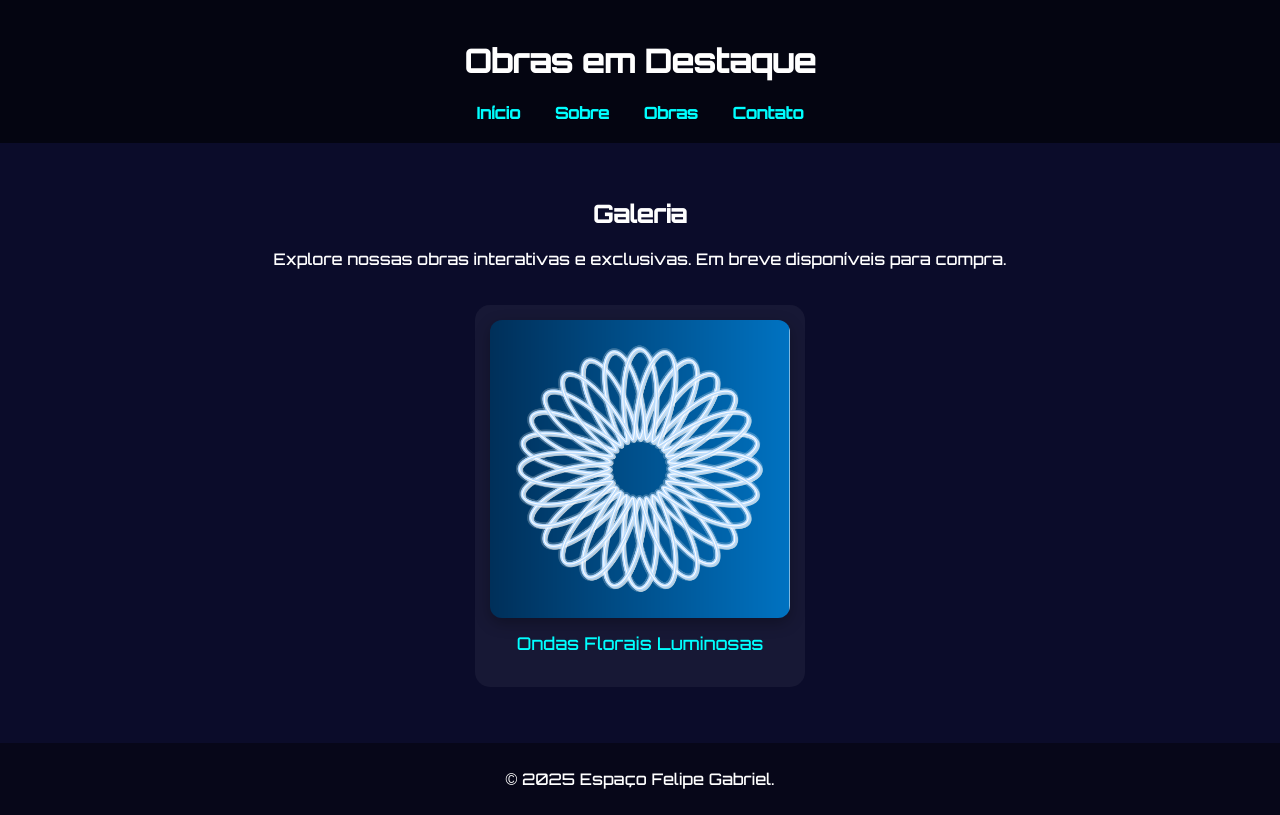
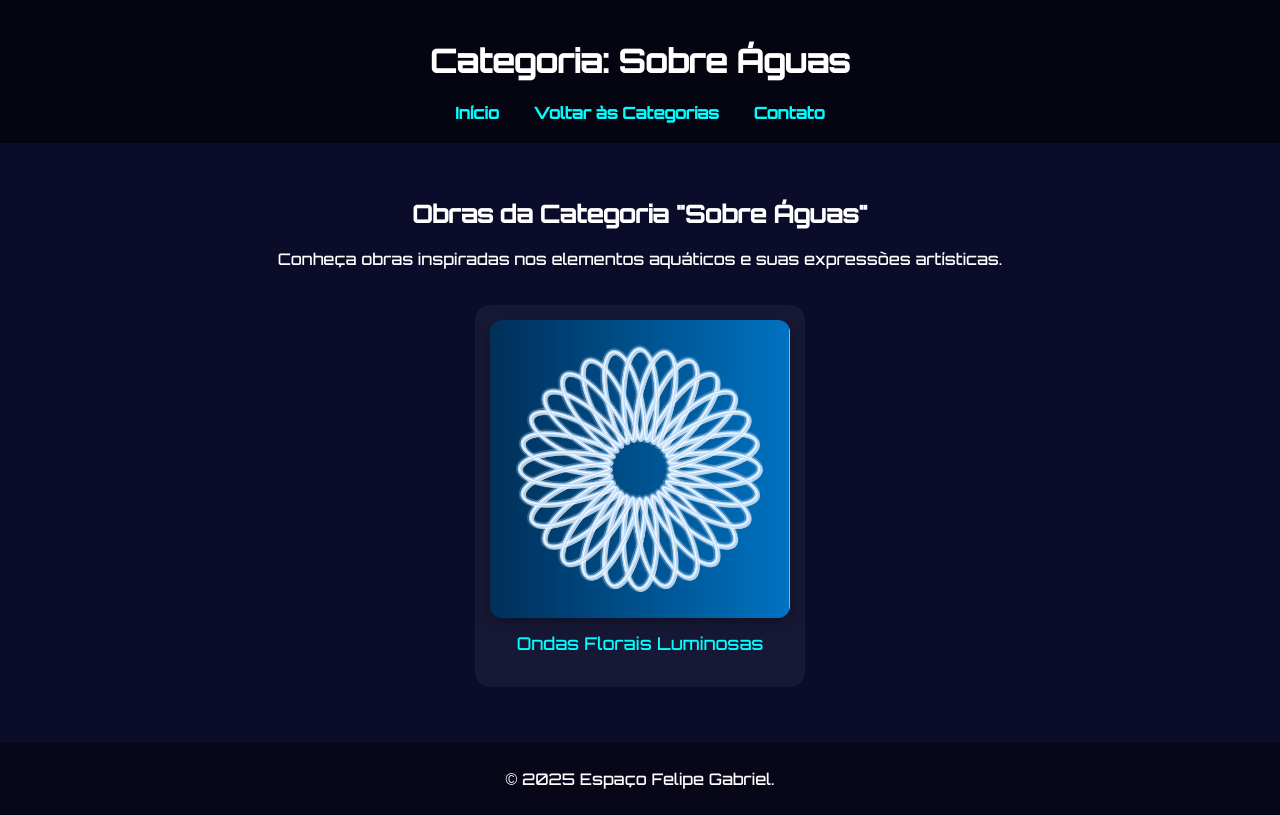
Before and after one commit to felipegs7/espacofelipegabriel-site, a plain HTML site: page obras.html in a window 1280 px wide. Drawn offline with Linux system fonts and the light colour scheme.

Commit message:
Update obras.html

```diff
--- a/obras.html
+++ b/obras.html
@@ -2,32 +2,31 @@
 <html lang="pt-BR">
 <head>
   <meta charset="UTF-8">
-  <title>Obras - Espaço Felipe Gabriel</title>
+  <title>Sobre Águas - Espaço Felipe Gabriel</title>
   <link rel="stylesheet" href="estilo.css">
 </head>
 <body>
   <div id="particles-js"></div>
   <header>
-    <h1>Obras em Destaque</h1>
+    <h1>Categoria: Sobre Águas</h1>
     <nav>
       <a href="index.html">Início</a>
-      <a href="sobre.html">Sobre</a>
-      <a href="obras.html">Obras</a>
+      <a href="obras.html">Voltar às Categorias</a>
       <a href="contato.html">Contato</a>
     </nav>
   </header>
   <main>
     <section>
-      <h2>Galeria</h2>
-      <p>Explore nossas obras interativas e exclusivas. Em breve disponíveis para compra.</p>
+      <h2>Obras da Categoria "Sobre Águas"</h2>
+      <p>Conheça obras inspiradas nos elementos aquáticos e suas expressões artísticas.</p>
 
       <div class="galeria">
         <div class="obra">
           <img src="imagens/Ondas%20Florais%20luminosas.png" alt="Ondas Florais Luminosas">
           <p>Ondas Florais Luminosas</p>
         </div>
+        <!-- Futuras obras podem ser adicionadas aqui copiando esse bloco -->
       </div>
-
     </section>
   </main>
   <footer>
```
